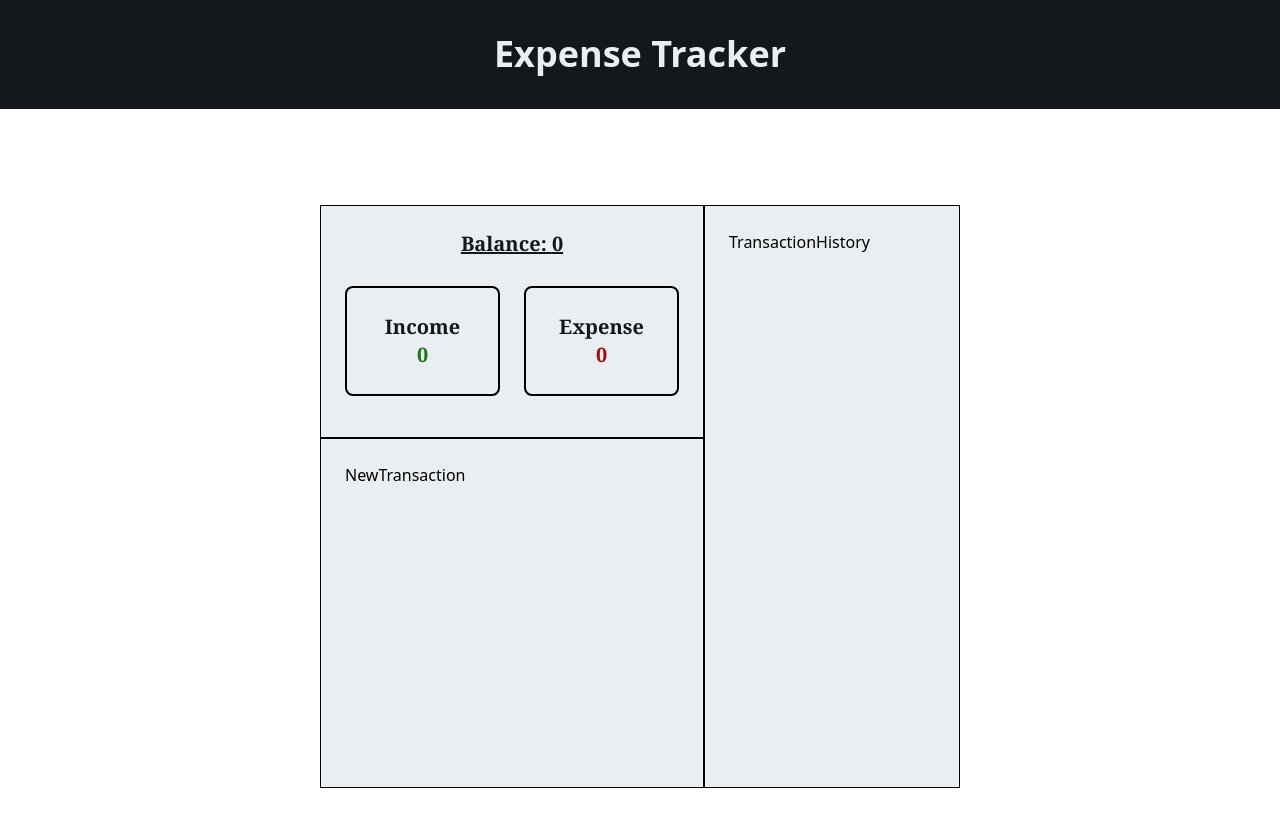
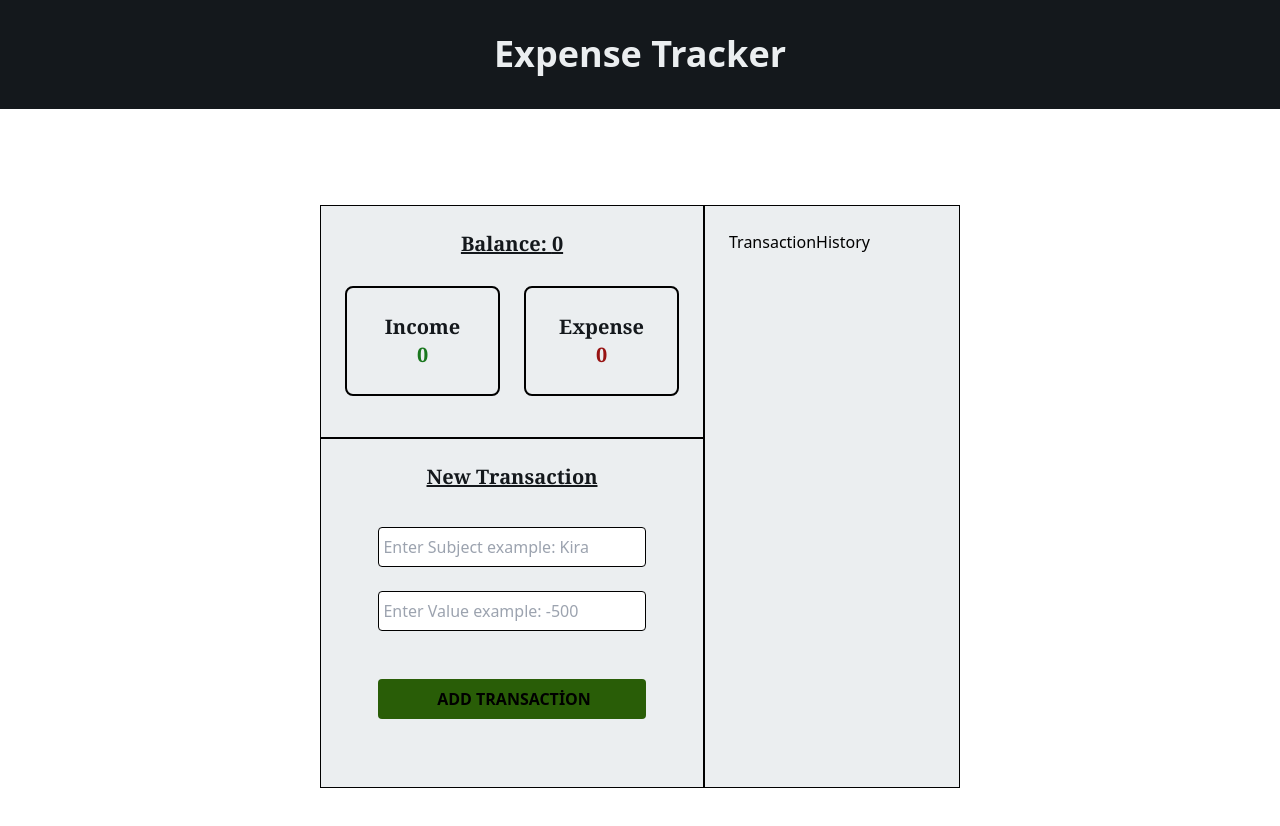
Before and after one commit to Kodluyoruz-Gaziantep-Front-End-Bootcamp/odev-3-harcama-takip-MertOzkan35, a React (Create React App) app: page / in a window 1280 px wide. Shown: the top 826 px of the page. Built offline with nearby package versions, Linux system fonts and the light colour scheme.

Commit message:
New transaction component created

```diff
--- a/src/Components/NewTransaction.js
+++ b/src/Components/NewTransaction.js
@@ -1,7 +1,29 @@
 import React from "react";
 
-function NewTransaction() {
-  return <div>NewTransaction</div>;
+function NewTransaction(props) {
+  return (
+    <div className="flex flex-col w-full h-full   items-center  ">
+      <p className="text-xl underline font-bold font-serif text-[#14181c] pb-3">
+        New Transaction
+      </p>
+      <input
+        onChange={(e) => props.expence(e.target.value)}
+        className="rounded h-[40px] w-4/5  border border-black m-6 pl-1 "
+        placeholder="Enter Subject example: Kira "
+      ></input>
+      <input
+        onChange={(e) => props.amount(e.target.value)}
+        className="rounded h-[40px] w-4/5 border border-black mb-12   pl-1 "
+        placeholder="Enter Value example: -500 "
+      ></input>
+      <button
+        onClick={props.Add}
+        className="rounded h-[40px] w-4/5   pl-1 font-bold bg-[#295D07] "
+      >
+        ADD TRANSACTİON
+      </button>
+    </div>
+  );
 }
 
 export default NewTransaction;
```
